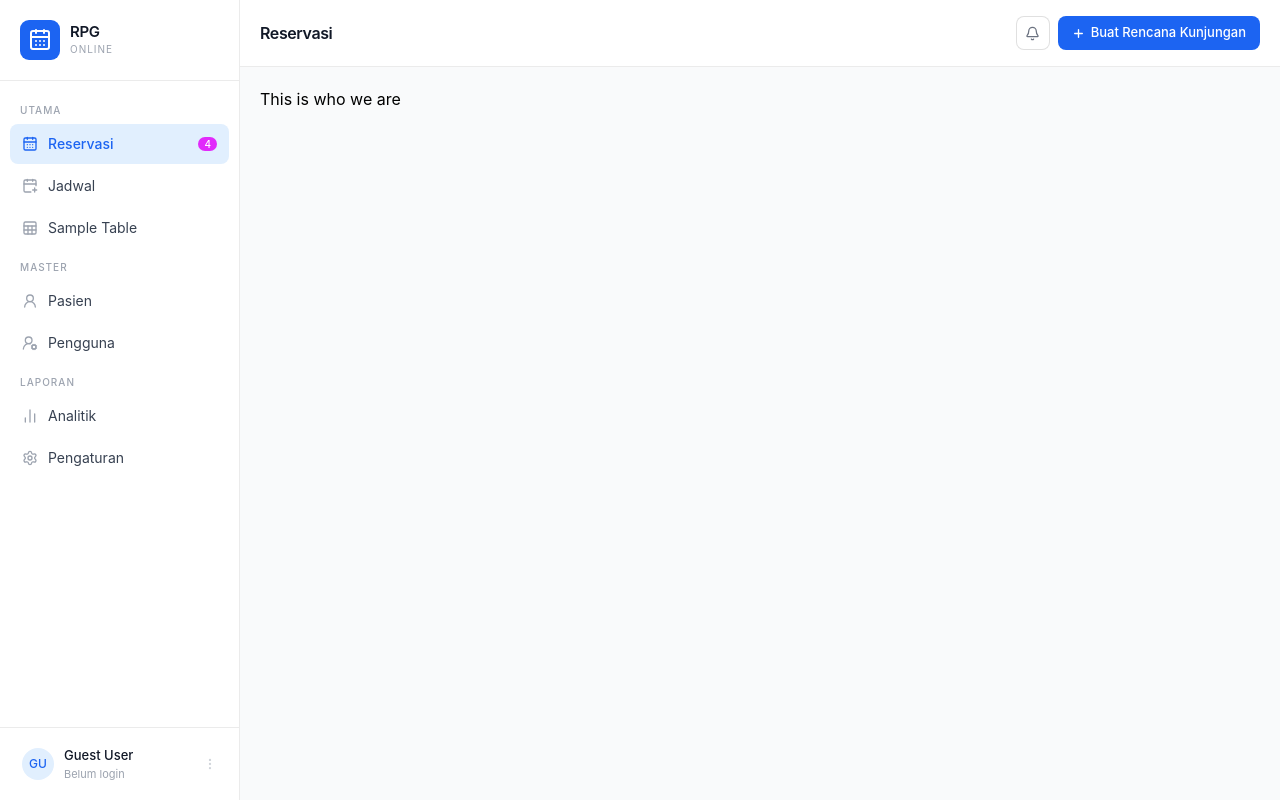
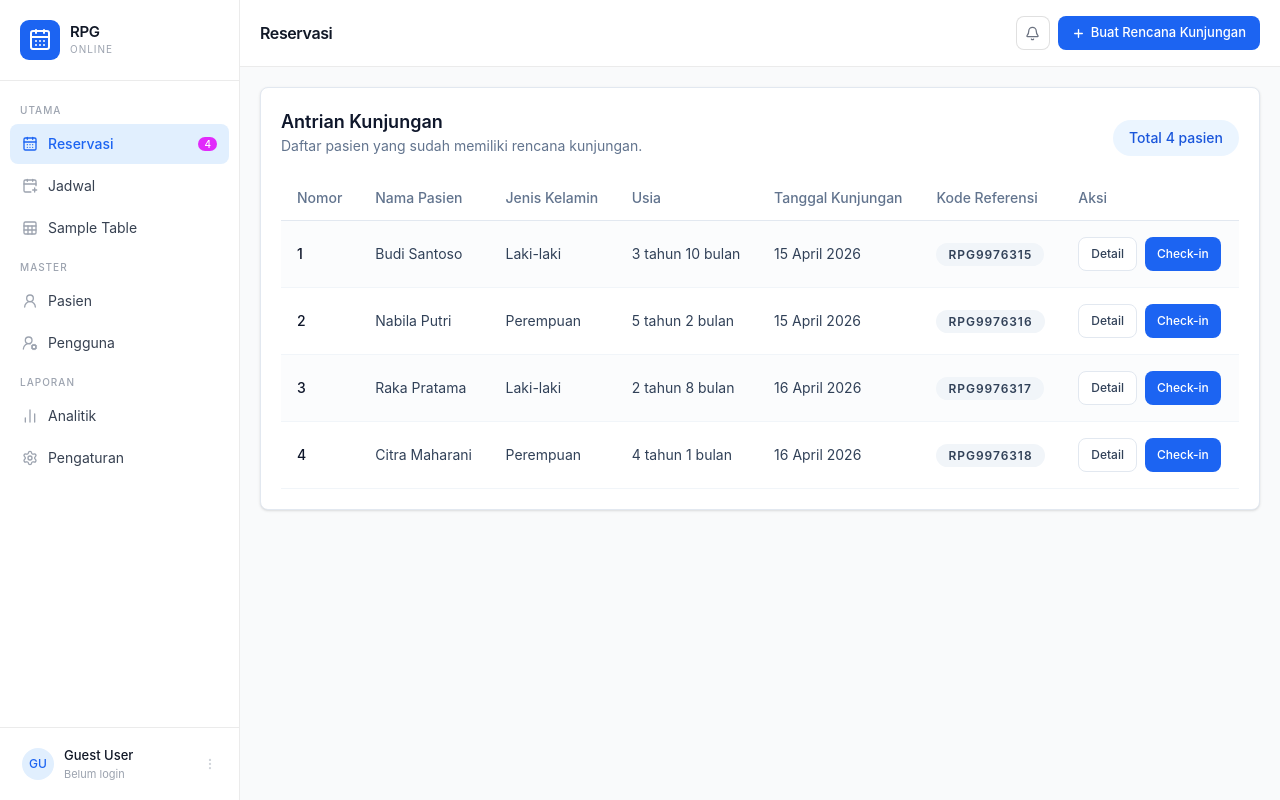
Before and after one commit to stywn93/rpg-online, a React (Vite) app: page /reservation in a window 1280 px wide. Built offline with nearby package versions, Linux system fonts and the light colour scheme.

Commit message:
WIP form 3. antrian kunjungan

```diff
--- /dev/null
+++ b/src/AntrianKunjungan.jsx
@@ -0,0 +1,118 @@
+const queueData = [
+    {
+        id: 1,
+        patientName: "Budi Santoso",
+        gender: "Laki-laki",
+        age: "3 tahun 10 bulan",
+        visitDate: "15 April 2026",
+        referenceCode: "RPG9976315",
+    },
+    {
+        id: 2,
+        patientName: "Nabila Putri",
+        gender: "Perempuan",
+        age: "5 tahun 2 bulan",
+        visitDate: "15 April 2026",
+        referenceCode: "RPG9976316",
+    },
+    {
+        id: 3,
+        patientName: "Raka Pratama",
+        gender: "Laki-laki",
+        age: "2 tahun 8 bulan",
+        visitDate: "16 April 2026",
+        referenceCode: "RPG9976317",
+    },
+    {
+        id: 4,
+        patientName: "Citra Maharani",
+        gender: "Perempuan",
+        age: "4 tahun 1 bulan",
+        visitDate: "16 April 2026",
+        referenceCode: "RPG9976318",
+    },
+]
+
+function ActionButton({ children, variant = "primary" }) {
+    const variants = {
+        primary: "bg-blue-600 text-white hover:bg-blue-800",
+        secondary: "border border-slate-200 bg-white text-slate-700 hover:bg-slate-50",
+    }
+
+    return (
+        <button
+            type="button"
+            className={`inline-flex items-center justify-center rounded-lg px-3 py-2 text-xs font-medium transition ${variants[variant]}`}
+        >
+            {children}
+        </button>
+    )
+}
+
+export default function AntrianKunjungan() {
+    return (
+        <section className="space-y-5">
+            <div className="rounded-lg border border-slate-200 bg-white p-5 shadow-sm">
+                <div className="flex flex-col gap-1 sm:flex-row sm:items-end sm:justify-between">
+                    <div>
+                        <h2 className="text-lg font-semibold text-slate-900">Antrian Kunjungan</h2>
+                        <p className="text-sm text-slate-500">
+                            Daftar pasien yang sudah memiliki rencana kunjungan.
+                        </p>
+                    </div>
+                    <div className="rounded-full bg-blue-50 px-4 py-2 text-sm font-medium text-blue-700">
+                        Total {queueData.length} pasien
+                    </div>
+                </div>
+
+                <div className="mt-5 overflow-x-auto">
+                    <table className="min-w-full border-separate border-spacing-0 text-left text-sm">
+                        <thead>
+                            <tr className="text-slate-500">
+                                <th className="border-b border-slate-200 px-4 py-3 font-medium">Nomor</th>
+                                <th className="border-b border-slate-200 px-4 py-3 font-medium">Nama Pasien</th>
+                                <th className="border-b border-slate-200 px-4 py-3 font-medium">Jenis Kelamin</th>
+                                <th className="border-b border-slate-200 px-4 py-3 font-medium">Usia</th>
+                                <th className="border-b border-slate-200 px-4 py-3 font-medium">Tanggal Kunjungan</th>
+                                <th className="border-b border-slate-200 px-4 py-3 font-medium">Kode Referensi</th>
+                                <th className="border-b border-slate-200 px-4 py-3 font-medium">Aksi</th>
+                            </tr>
+                        </thead>
+                        <tbody>
+                            {queueData.map((item, index) => (
+                                <tr key={item.referenceCode} className="odd:bg-slate-50/60">
+                                    <td className="border-b border-slate-100 px-4 py-4 font-medium text-slate-900">
+                                        {index + 1}
+                                    </td>
+                                    <td className="border-b border-slate-100 px-4 py-4 text-slate-700">
+                                        {item.patientName}
+                                    </td>
+                                    <td className="border-b border-slate-100 px-4 py-4 text-slate-700">
+                                        {item.gender}
+                                    </td>
+                                    <td className="border-b border-slate-100 px-4 py-4 text-slate-700">
+                                        {item.age}
+                                    </td>
+                                    <td className="border-b border-slate-100 px-4 py-4 text-slate-700">
+                                        {item.visitDate}
+                                    </td>
+                                    <td className="border-b border-slate-100 px-4 py-4">
+                                        <span className="rounded-full bg-slate-100 px-3 py-1 text-xs font-semibold tracking-[0.08em] text-slate-700">
+                                            {item.referenceCode}
+                                        </span>
+                                    </td>
+                                    <td className="border-b border-slate-100 px-4 py-4">
+                                        <div className="flex flex-wrap gap-2">
+                                            <ActionButton variant="secondary">Detail</ActionButton>
+                                            <ActionButton>Check-in</ActionButton>
+                                        </div>
+                                    </td>
+                                </tr>
+                            ))}
+                        </tbody>
+                    </table>
+                </div>
+            </div>
+        </section>
+    )
+}
--- a/src/main.jsx
+++ b/src/main.jsx
@@ -14,6 +14,7 @@ import ReservasiBaru from "./ReservasiBaru.jsx"
 import {Toaster} from "react-hot-toast"
 import AuthProvider from "./AuthProvider.jsx"
 import HasilReservasi from "./HasilReservasi.jsx"
+import AntrianKunjungan from "./AntrianKunjungan.jsx"
 
 createRoot(document.getElementById('root')).render(
     <StrictMode>
@@ -25,12 +26,13 @@ createRoot(document.getElementById('root')).render(
                     <Route path='/register' element={<Register/>}/>
                     <Route path='/' element={<Dashboard/>}>
                         <Route path='table' element={<Table/>}/>
-                        <Route path='reservation' element={<Reservasi/>}/>
+                        <Route path='reservation' element={<AntrianKunjungan/>}/>
                         <Route path='schedules' element={<Jadwal/>}/>
                         <Route path='patients' element={<Pasien/>}/>
                         <Route path='users' element={<Pengguna/>}/>
                         <Route path='reservation/new' element={<ReservasiBaru/>}/>
                         <Route path='reservation/confirm' element={<HasilReservasi/>}/>
+
                     </Route>
                 </Routes>
             </BrowserRouter>
```
